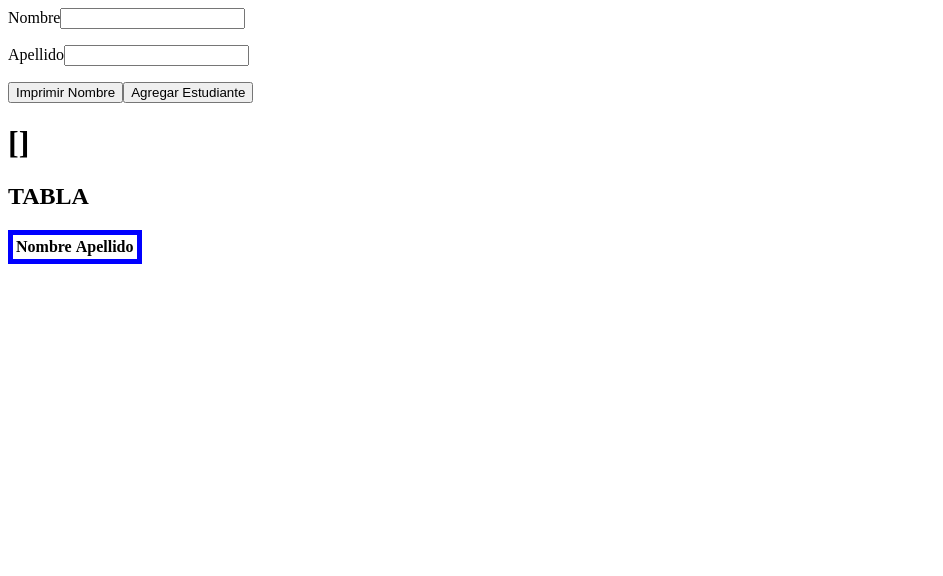
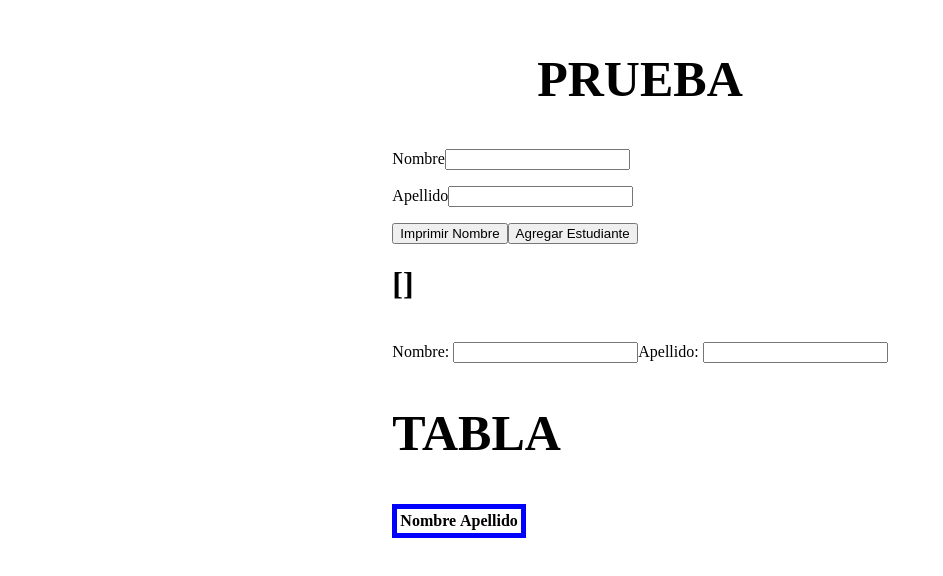
Before and after one commit to KevinCruzBasantes/PW_VUE_U2_KC, a Vue app: page / in a window 1280 px wide. Shown: the top 576 px of the page, without its empty margins (0-943 px from the left). Built offline with nearby package versions, Linux system fonts and the light colour scheme.

Commit message:
Taller 16 Modificadores Eventos

```diff
--- a/src/components/Directivas.vue
+++ b/src/components/Directivas.vue
@@ -10,23 +10,37 @@
     <button v-on:click="imprimirNombre()">Imprimir Nombre</button>
     <button v-on:click="agregarEstudiante()">Agregar Estudiante</button>
     <h1>{{ arreglo }}</h1>
+    <br />
+    <label for="id_nombre1">Nombre: </label>
+    <input v-model="nombre" v-on:keypress="agregarEstudiantes1" type="text" id="id_nombre1" />
+    <label for="id_apellido1">Apellido: </label>
+    <input
+      v-model="apellido"
+      v-on:keypress.enter="agregarEstudiantes1"
+      type="text"
+      id="id_apellido1"
+    />
+    <br />
     <ul>
-      <li  v-show="nombre!==null"
-      v-for="{ nombre, apellido} in arreglo" :key="nombre">
-        {{nombre }}-{{apellido }}</li>
+      <li
+        v-show="nombre !== null"
+        v-for="{ nombre, apellido } in arreglo"
+        :key="nombre"
+      >
+        {{ nombre }}-{{ apellido }}
+      </li>
     </ul>
     <h2>TABLA</h2>
-    <table style="border: 5px solid blue;">
-        <tr >
+    <table style="border: 5px solid blue">
+      <tr>
         <th>Nombre</th>
         <th>Apellido</th>
       </tr>
-        <tr v-for="{ nombre, apellido} in arreglo" :key="nombre">
+      <tr v-for="{ nombre, apellido } in arreglo" :key="nombre">
         <td>{{ nombre }}</td>
         <td>{{ apellido }}</td>
       </tr>
     </table>
-
   </div>
 </template>
 
@@ -43,7 +57,46 @@ export default {
     imprimirNombre() {
       console.log(this.nombre);
     },
-    agregarEstudiante() {
+    agregarEstudiante(event) {
+      const estu = {
+        nombre: this.nombre,
+        apellido: this.apellido,
+      };
+      if (event.charCode != 13) {
+        return;
+      }
+      console.log("Agregar estudiante");
+      console.log(estu);
+      this.arreglo.push(estu);
+      this.limpiar();
+    },
+    limpiar() {
+      this.nombre = "";
+      this.apellido = "";
+    },
+    agregarEstudiantes1(event) {
+      console.log("evento");
+      const estu2 = {
+        nombre: this.nombre,
+        apellido: this.apellido,
+      };
+      if (event.charCode != 13) {
+        return;
+      }
+
+      console.log("Presiono ENTER ");
+      console.log("Agregar estudiante 1");
+      console.log(event);
+      console.log(event.charCode);
+      console.log("Agregar estudiante");
+      console.log(estu2);
+      this.arreglo.push(estu2);
+      this.limpiar();
+    },
+    agregarEstudianteEnter(event) {
+      if (event.charCode != 13) {
+        return;
+      }
       const estu = {
         nombre: this.nombre,
         apellido: this.apellido,
@@ -53,10 +106,6 @@ export default {
       this.arreglo.push(estu);
       this.limpiar();
     },
-    limpiar() {
-      this.nombre = "";
-      this.apellido = "";
-    },
   },
 };
 </script>
--- a/src/views/DirectivasView.vue
+++ b/src/views/DirectivasView.vue
@@ -1,5 +1,9 @@
 <template>
-  <Directivas/>
+  <div class="view-container">
+    <h2>PRUEBA</h2>
+    <Directivas/>
+
+  </div>
 </template>
 
 <script>
@@ -12,5 +16,13 @@ export default {
 </script>
 
 <style>
-
+.view-container {
+  display: flex;
+  flex-direction: column;
+  justify-content: center;
+  align-items: center;
+}
+h2{
+  font-size: 50px;
+}
 </style>
```
Lines whose indentation alone changed are shown as unchanged.
